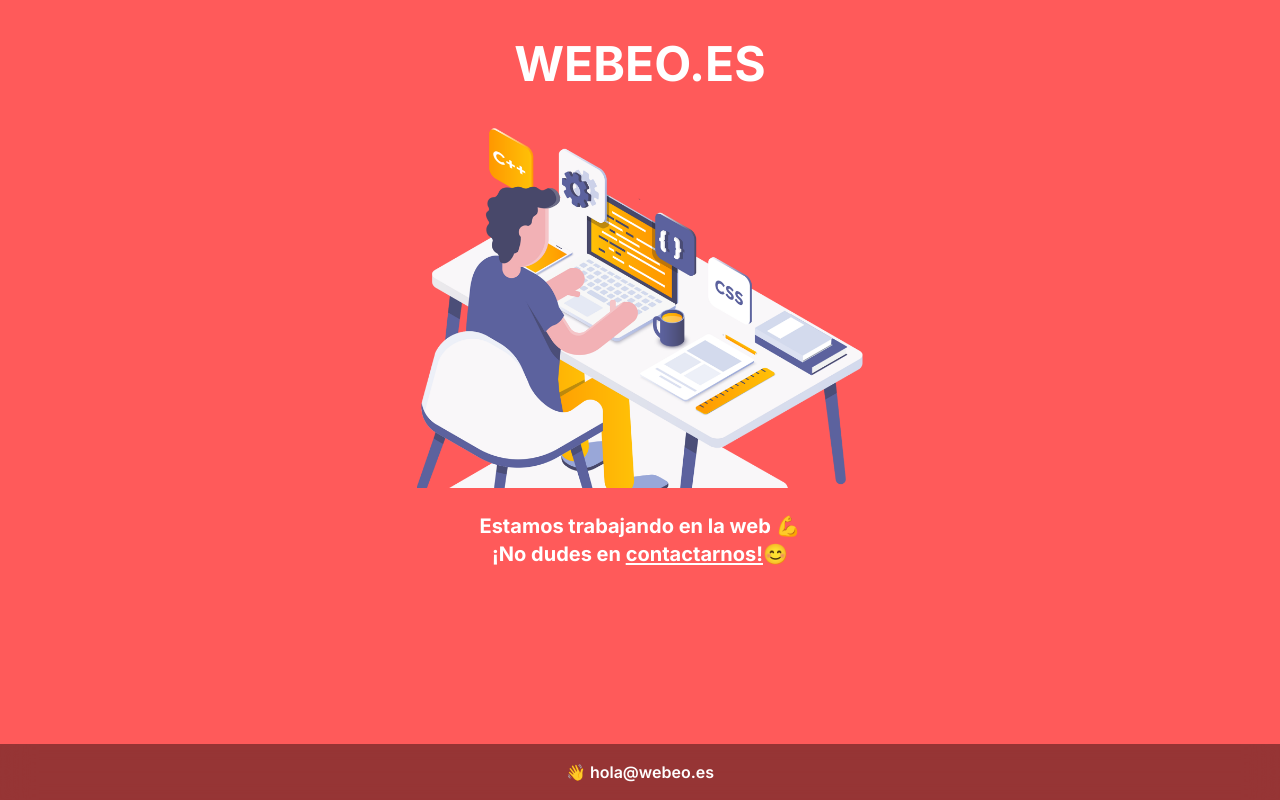
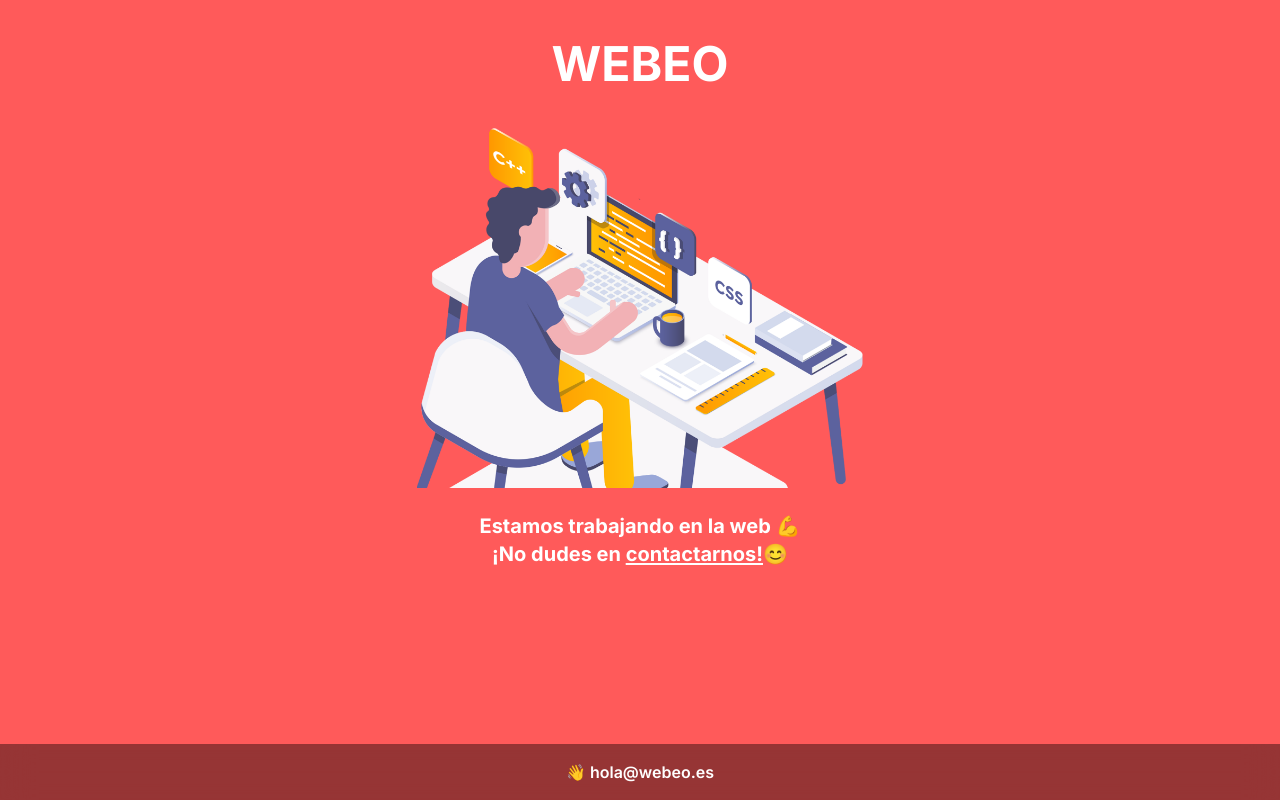
Before and after one commit to ffran96/proyecto-web, a Next.js app: page / in a window 1280 px wide. Built offline with nearby package versions, Linux system fonts and the light colour scheme.

Commit message:
Rediseño inworking

```diff
--- a/src/Components/Wip.jsx
+++ b/src/Components/Wip.jsx
@@ -7,8 +7,8 @@ export default function Wip() {
     <>
       <main className="[&>div]:mx-10  flex flex-col gap-4 py-10 justify-start items-center bg-[#ff5a5a] h-dvh">
         <div className="h-[10%]">
-          <h1 className="text-[#ffffff] text-xl xl:text-5xl font-bold mb-20 uppercase">
-            Webeo.es
+          <h1 className="text-[#ffffff] text-3xl xl:text-5xl font-bold mb-20 uppercase">
+            Webeo
           </h1>
         </div>
         <div className="h-[50%] w-auto">
```
